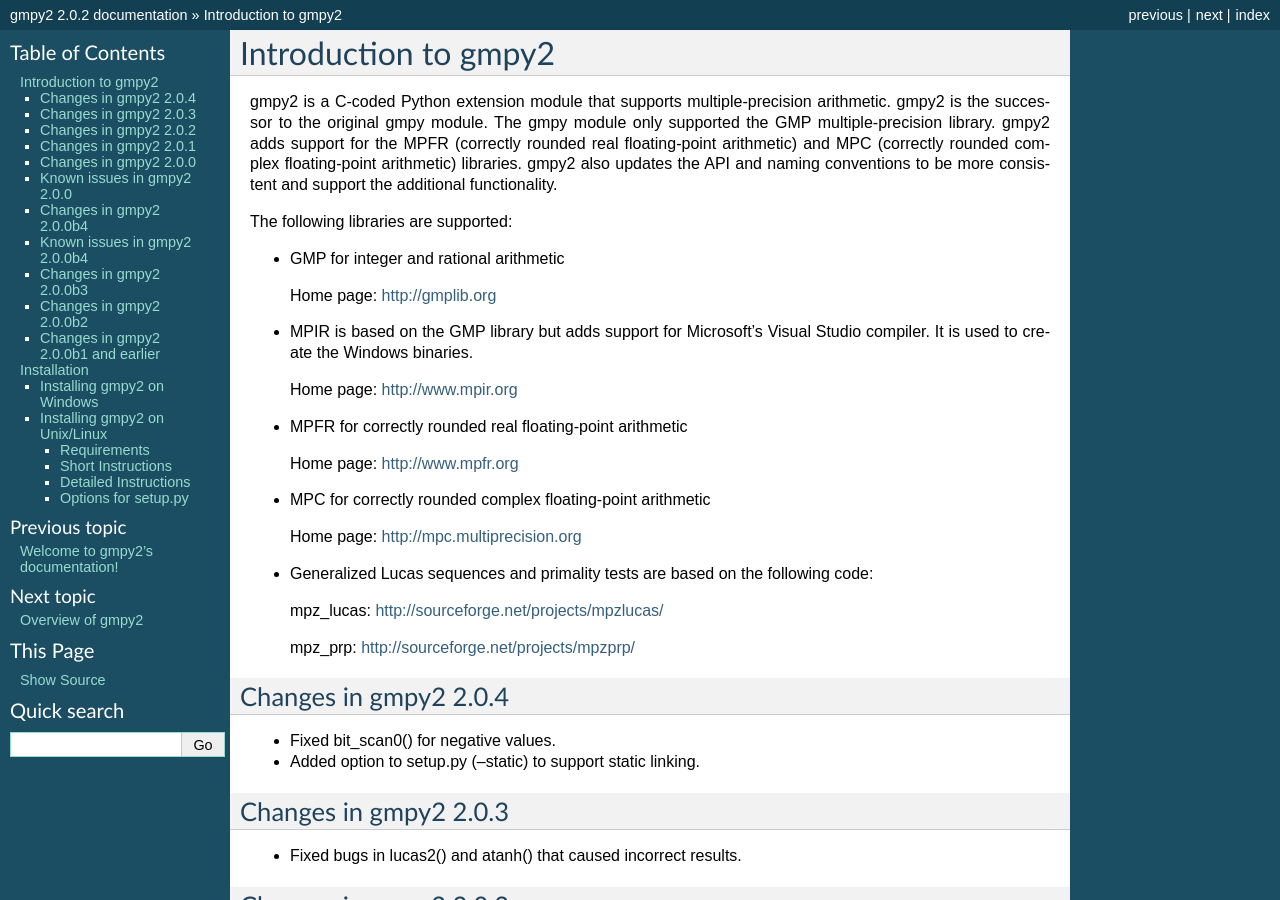
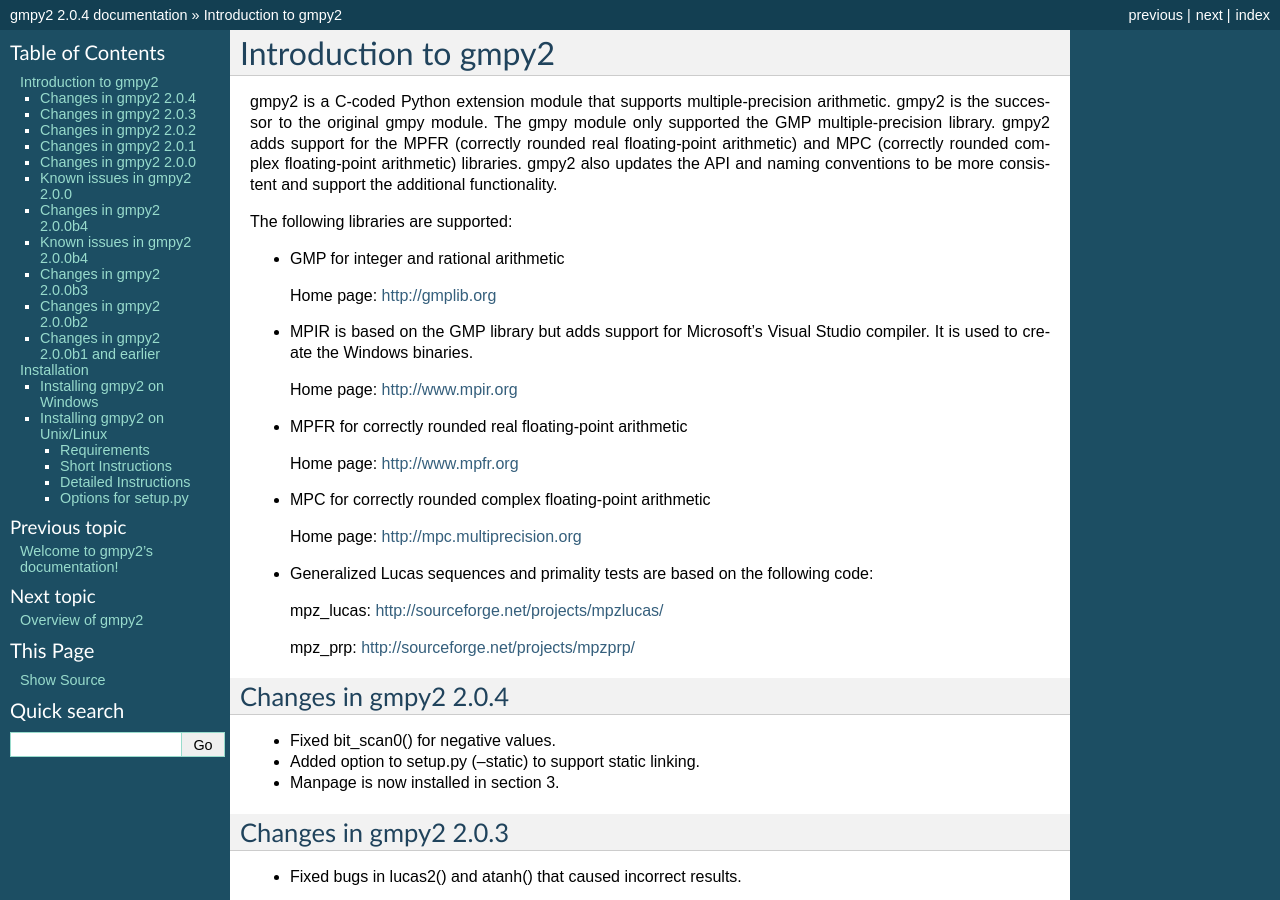
Before and after one commit to aleaxit/gmpy, a Sphinx documentation site: the page built from docs/intro.rst, in a window 1280 px wide and 900 px high. Built offline with Sphinx 7.4.7, drawn with Linux system fonts in a browser that asks for light colours; formulas are drawn with MathJax 3; some of the changed text lies outside the part shown.

Commit message:
[gmpy2_maint} Minor changes to prepare for 2.0.4.

```diff
--- a/docs/conf.py
+++ b/docs/conf.py
@@ -50,7 +50,7 @@ copyright = u'2012, 2013, Case Van Horsen'
 # The short X.Y version.
 version = '2.0.'
 # The full version, including alpha/beta/rc tags.
-release = '2.0.2'
+release = '2.0.4'
 
 # The language for content autogenerated by Sphinx. Refer to documentation
 # for a list of supported languages.
@@ -212,5 +212,5 @@ latex_documents = [
 # (source start file, name, description, authors, manual section).
 man_pages = [
     ('index', 'gmpy2', u'gmpy2 Documentation',
-     [u'Case Van Horsen'], 1)
+     [u'Case Van Horsen'], 3)
 ]
--- a/docs/intro.rst
+++ b/docs/intro.rst
@@ -36,6 +36,7 @@ Changes in gmpy2 2.0.4
 
 * Fixed bit_scan0() for negative values.
 * Added option to setup.py (--static) to support static linking.
+* Manpage is now installed in section 3.
 
 Changes in gmpy2 2.0.3
 ----------------------
```
Also changed, not shown: 1 other file.
